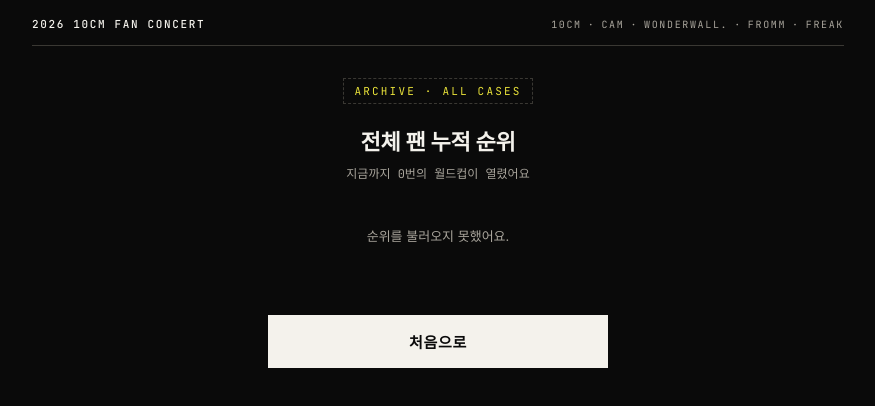
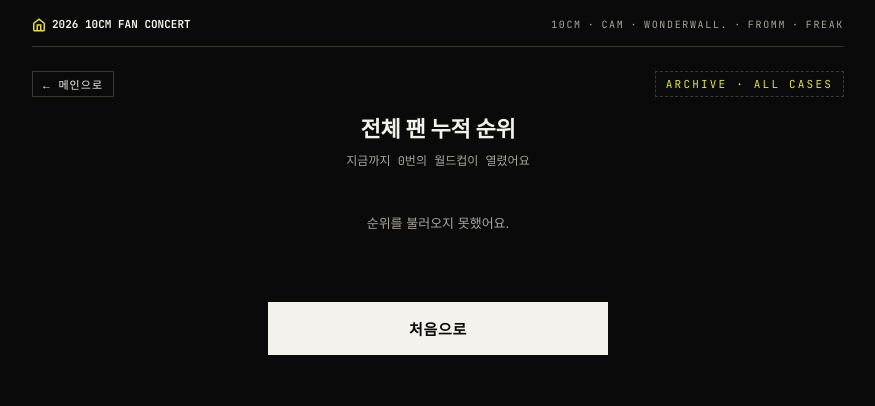
Before and after one commit to seonzeti/10cm-missing-track-world-cup, a website with bundled scripts: page public/index.html in a window 1280 px wide. Both pictures are taken after a click on the button "누적 순위 보기". Shown: the whole page, without its empty margins (202-1077 px from the left). Built offline with nearby package versions, Linux system fonts and the light colour scheme; files whose address does not match are found by name; a web font is replaced by a local one.

Commit message:
feat: click main header logo to return home anytime and add ranking top back button

```diff
--- a/public/css/style.css
+++ b/public/css/style.css
@@ -77,9 +77,40 @@ html, body {
   gap: 8px;
 }
 
-.concert-label {
-  font-weight: 500;
+.header-logo-btn {
+  background: none;
+  border: none;
+  padding: 0;
+  margin: 0;
+  cursor: pointer;
+  color: inherit;
+  font: inherit;
+  display: inline-flex;
+  align-items: center;
+  gap: 6px;
+  text-align: left;
+  transition: opacity 0.2s ease, transform 0.15s ease;
+}
+
+.header-logo-btn:hover {
+  opacity: 0.9;
+  transform: translateY(-1px);
+}
+
+.header-logo-btn .home-icon {
+  color: var(--signal);
+}
+
+.header-logo-btn .concert-label {
+  font-weight: 700;
   color: var(--paper);
+  border-bottom: 1px solid transparent;
+  transition: border-color 0.2s ease, color 0.2s ease;
+}
+
+.header-logo-btn:hover .concert-label {
+  color: var(--signal);
+  border-bottom-color: var(--signal);
 }
 
 .sponsor-bar {
@@ -757,6 +788,34 @@ progress::-moz-progress-bar {
   margin-bottom: 24px;
 }
 
+.ranking-top-nav {
+  display: flex;
+  justify-content: space-between;
+  align-items: center;
+  margin: 12px 0 16px;
+}
+
+.btn-top-back {
+  background: transparent;
+  border: 1px solid var(--line);
+  color: var(--paper);
+  font-family: var(--font-mono);
+  font-size: 11px;
+  padding: 4px 10px;
+  cursor: pointer;
+  letter-spacing: 0.1em;
+  transition: all 0.2s ease;
+}
+
+.btn-top-back:hover {
+  border-color: var(--signal);
+  color: var(--signal);
+}
+
+.ranking-top-nav .case-file-badge {
+  margin: 0;
+}
+
 .ranking-title {
   font-family: var(--font-base);
   font-weight: 700;
--- a/public/index.html
+++ b/public/index.html
@@ -20,7 +20,13 @@
     <!-- Header: Festival Banner & Sponsor Bar -->
     <header class="festival-header">
       <div class="header-top">
-        <span class="concert-label">2026 10CM FAN CONCERT</span>
+        <button id="btn-header-logo" type="button" class="header-logo-btn" aria-label="메인 화면으로 이동" title="메인 화면으로 이동">
+          <svg width="14" height="14" viewBox="0 0 24 24" fill="none" stroke="currentColor" stroke-width="2.5" class="home-icon">
+            <path d="M3 9l9-7 9 7v11a2 2 0 0 1-2 2H5a2 2 0 0 1-2-2z"></path>
+            <polyline points="9 22 9 12 15 12 15 22"></polyline>
+          </svg>
+          <span class="concert-label">2026 10CM FAN CONCERT</span>
+        </button>
         <div class="sponsor-bar" aria-label="Sponsors">
           <span>10CM</span>
           <span>·</span>
@@ -217,7 +223,12 @@
       <!-- 4. 누적 순위 화면 -->
       <section id="screen-ranking" data-screen hidden>
         <div class="ranking-header">
-          <div class="case-file-badge">ARCHIVE · ALL CASES</div>
+          <div class="ranking-top-nav">
+            <button id="btn-ranking-top-back" type="button" class="btn-top-back">
+              ← 메인으로
+            </button>
+            <div class="case-file-badge">ARCHIVE · ALL CASES</div>
+          </div>
           <h2 id="ranking-title" class="ranking-title">전체 팬 누적 순위</h2>
           <p id="ranking-total" class="ranking-total-text">지금까지 0번의 월드컵이 열렸어요</p>
         </div>
--- a/public/js/app.js
+++ b/public/js/app.js
@@ -494,6 +494,24 @@ function setupEventListeners() {
     showScreen('screen-start');
   });
 
+  // 상단 메인 로고 클릭 시 언제든 메인(시작 화면)으로 복귀
+  const btnHeaderLogo = document.getElementById('btn-header-logo');
+  if (btnHeaderLogo) {
+    btnHeaderLogo.addEventListener('click', () => {
+      showScreen('screen-start');
+      renderRoundOptions();
+    });
+  }
+
+  // 순위 화면 상단 "← 메인으로" 버튼
+  const btnRankingTopBack = document.getElementById('btn-ranking-top-back');
+  if (btnRankingTopBack) {
+    btnRankingTopBack.addEventListener('click', () => {
+      showScreen('screen-start');
+      renderRoundOptions();
+    });
+  }
+
   // 결과 이미지 다운로드
   if (btnDownloadImage) {
     btnDownloadImage.addEventListener('click', downloadResultCard);
```
